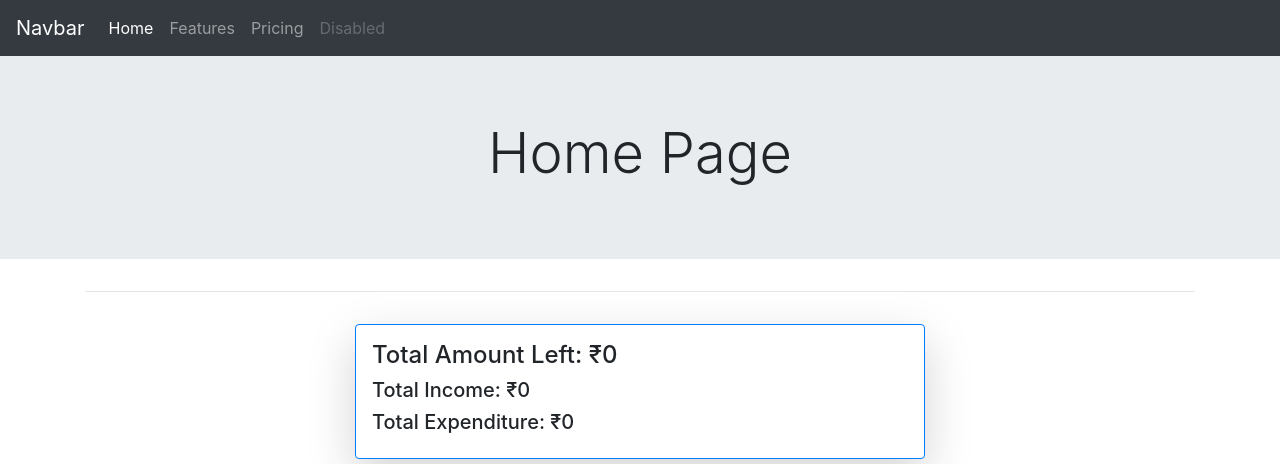
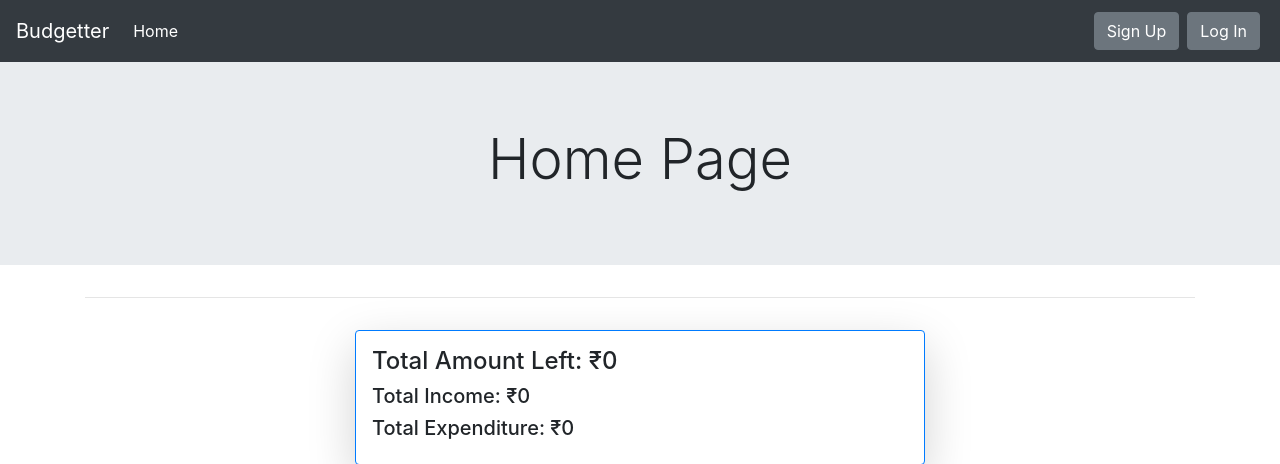
Before and after one commit to AswinAsok/The-Budgetter, a Django app: page / in a window 1280 px wide. Shown: the top 464 px of the page. Run offline with Django 3.2, Linux system fonts and the light colour scheme; data that the repository does not hold is empty; some libraries are stand-ins or nearby versions.

Commit message:
Navbar customizations done

```diff
--- a/Budgetter/settings.py
+++ b/Budgetter/settings.py
@@ -125,3 +125,4 @@ USE_TZ = True
 STATIC_URL = '/static/'
 
 LOGIN_REDIRECT_URL = 'home'
+LOGOUT_REDIRECT_URL = 'home'
--- a/Budgetter/urls.py
+++ b/Budgetter/urls.py
@@ -5,10 +5,10 @@ from Budget.views import history,create,home,signup
 
 urlpatterns = [
     path('admin/', admin.site.urls),
-    path('signup/', signup, name='signup'),
+    path('account/signup/', signup, name='signup'),
     path('history/', history, name='history'),
     path('create/', create, name='create'),
-    path('accounts/', include('django.contrib.auth.urls')),
+    path('account/', include('django.contrib.auth.urls')),
     path('', home, name='home')
 
 ]
--- a/Templates/home.html
+++ b/Templates/home.html
@@ -2,7 +2,7 @@
 {% block title %} Home {% endblock %}
 {% block nav %}
 <nav class="navbar navbar-expand-lg navbar-dark bg-dark">
-  <a class="navbar-brand" href="#">Navbar</a>
+  <a class="navbar-brand" href="#">Budgetter</a>
   <button
     class="navbar-toggler"
     type="button"
@@ -21,18 +21,26 @@
           >Home <span class="sr-only">(current)</span></a
         >
       </li>
+      {% if user.is_authenticated %}
       <li class="nav-item">
-        <a class="nav-link" href="#">Features</a>
+        <a class="nav-link" href="/history">History</a>
       </li>
       <li class="nav-item">
-        <a class="nav-link" href="#">Pricing</a>
+        <a class="nav-link" href="create/">Create</a>
       </li>
-      <li class="nav-item">
-        <a class="nav-link disabled" href="#">Disabled</a>
-      </li>
+      {% endif %}
     </ul>
   </div>
+  {% if user.is_authenticated%}
+  <a href="account/logout/"><button type="button" class="btn btn-secondary m-1">Logout</button></a>
+  {% else %}
+  <a href="account/signup/"><button type="button" class="btn btn-secondary m-1">Sign Up</button></a>
+  <a href="account/login/"><button type="button" class="btn btn-secondary m-1">Log In</button></a>
+  {% endif %}
 </nav>
+
+
+
 {% endblock %} {% block content %}
 <div class="jumbotron jumbotron-fluid">
   <h1 class="display-4 d-flex justify-content-center">Home Page</h1>
```
Also changed, not shown: Templates/create.html (+17 -0 lines), Templates/registration/login.html (+3 -12 lines), Templates/registration/signup.html (+3 -12 lines).
